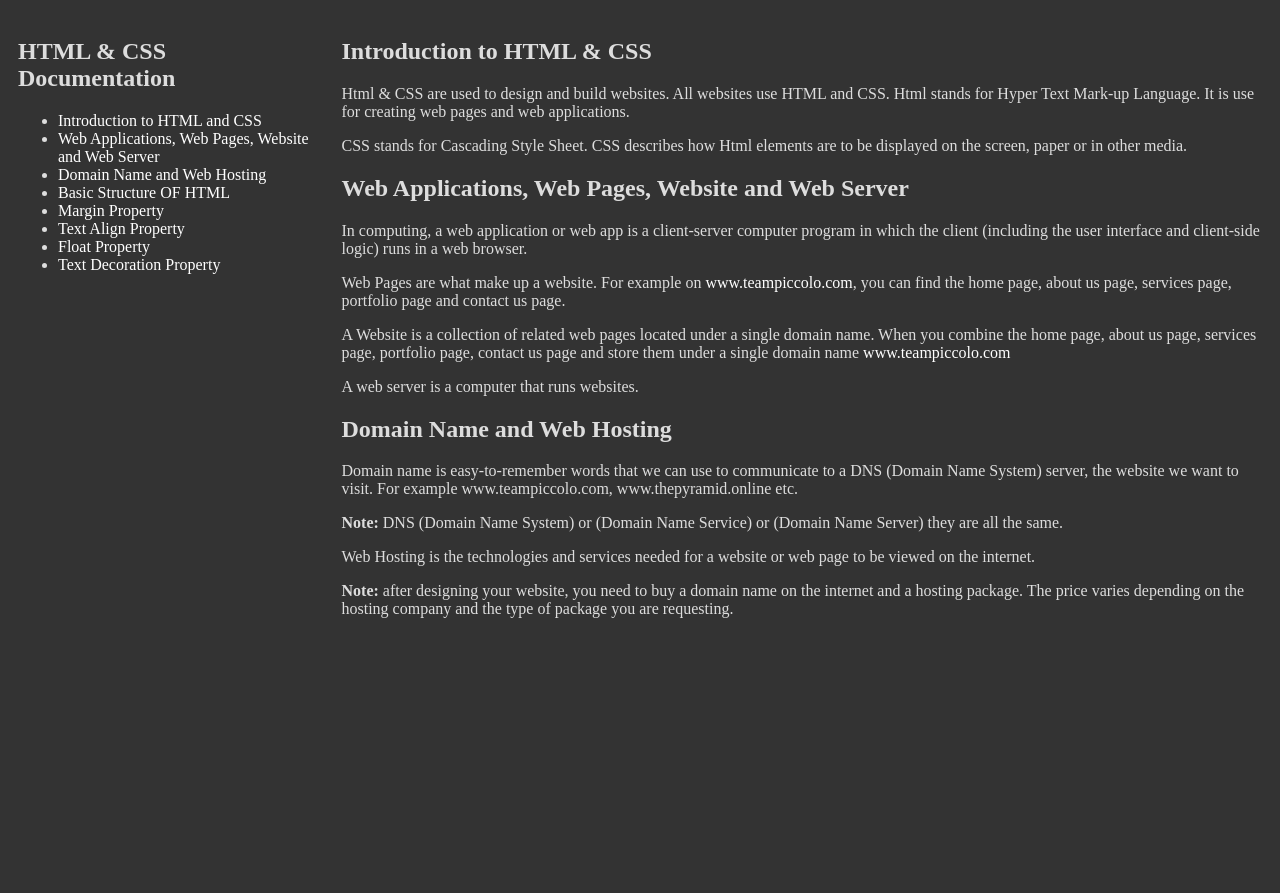
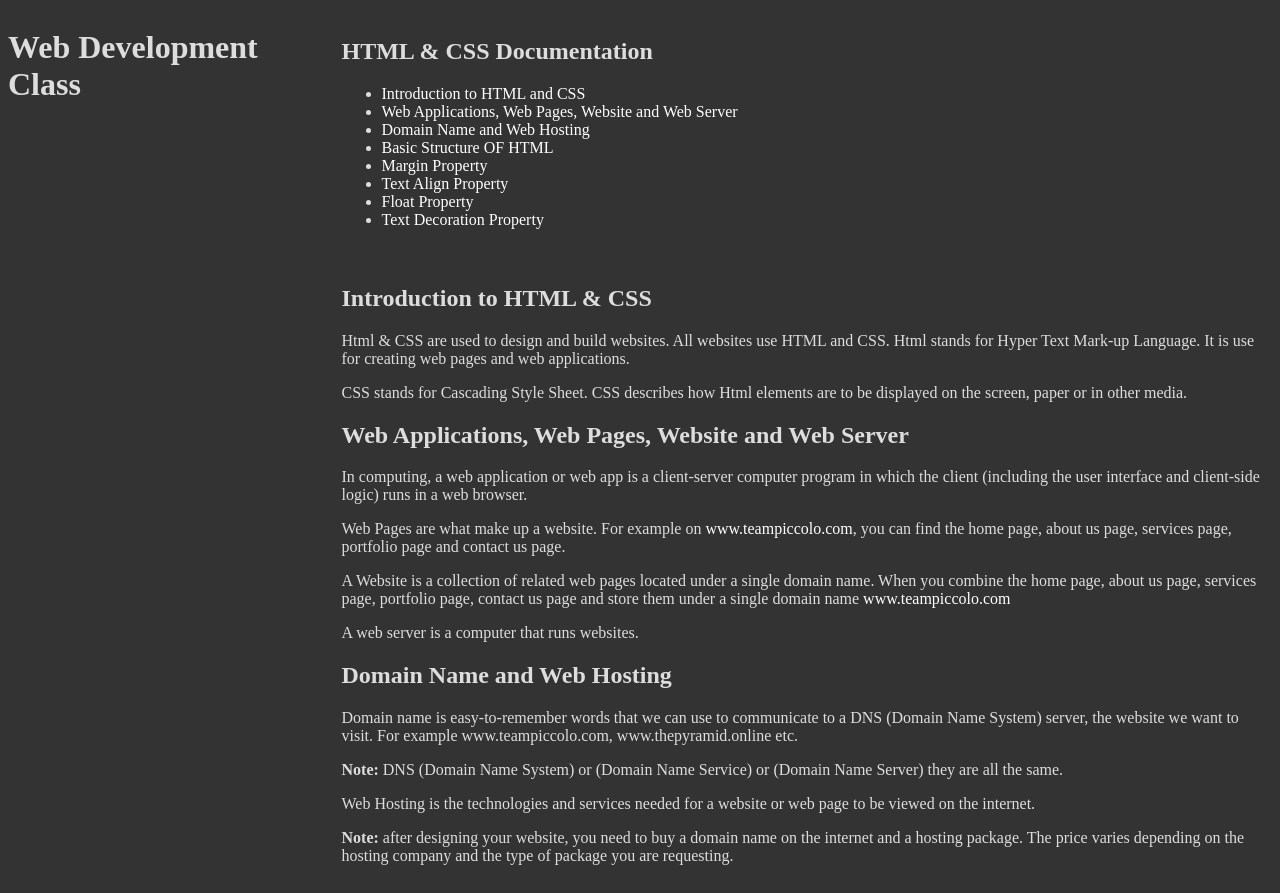
Before and after one commit to kabiryusufbashir/technical-documentation-page, a plain HTML site: page index.html in a window 1280 px wide. Before the commit the page ends 800 px from the top, so only its background shows below. Drawn offline with Linux system fonts and the light colour scheme.

Commit message:
Created a wrapper to wrap the div and main-doc

```diff
--- a/index.html
+++ b/index.html
@@ -7,6 +7,8 @@
     <meta name="viewport" content="width=device-width, initial-scale=1.0">
   </head>
   <body>
+    <h1>Web Development Class</h1>
+    <div id="wrapper">
       <nav id="navbar">
         <header>
           <h1>HTML &amp; CSS Documentation</h1>
@@ -191,6 +193,7 @@
           </p>
         </section>
       </main>
+    </div>
     <footer></footer>
   </body>
 </html>
--- a/style.css
+++ b/style.css
@@ -1,6 +1,6 @@
 body{
   display: grid;
-  grid-template-columns: 1fr 3fr;
+  grid-template-columns:1fr 3fr;
   background: #333;
   grid-gap: 10px;
   color: #ddd;
```
Lines whose indentation alone changed are shown as unchanged.
